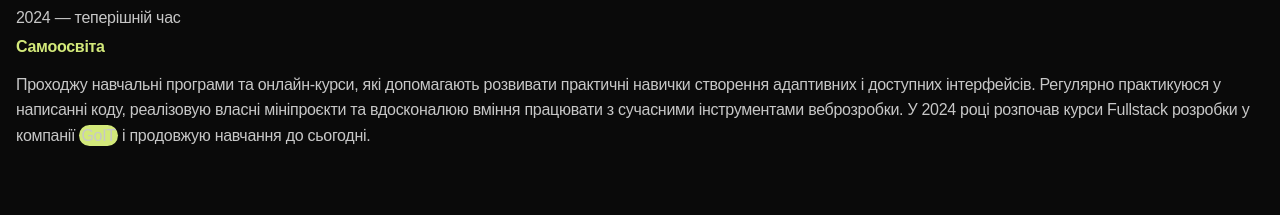
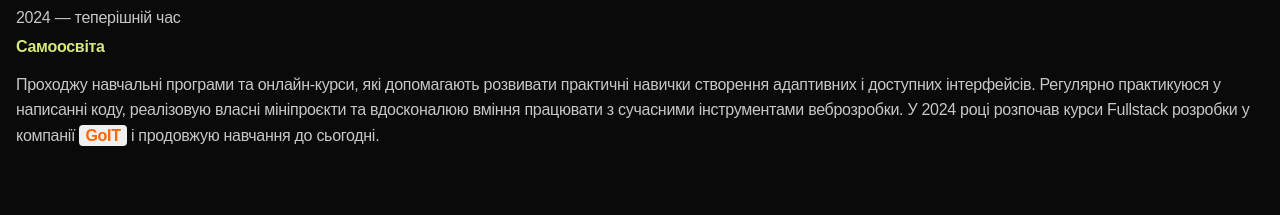
Before and after one commit to ljresetl/portfolio-frontend-react, a React (Vite) app: page / in a window 1280 px wide. Shown: the part 2963-3178 px from the top of the page. Built offline with nearby package versions, Linux system fonts and the light colour scheme.

Commit message:
goit-scss

```diff
--- a/src/components/Experience/Experience.module.scss
+++ b/src/components/Experience/Experience.module.scss
@@ -64,10 +64,13 @@
 }
 
 .goit {
-  padding: 2px;
-  color: #c7c7c7;
-  border-radius: 25px;
-  background-color: #d3e97a;
+  color: #ff6600;
+  font-weight: bold;
+  background-color: #f0f0f0;
+  padding: 2px 6px;
+  border-radius: 4px;
+  font-family: "Arial", sans-serif;
+  transition: all 0.3s ease;
 }
 
 .experience_p_five {
```
